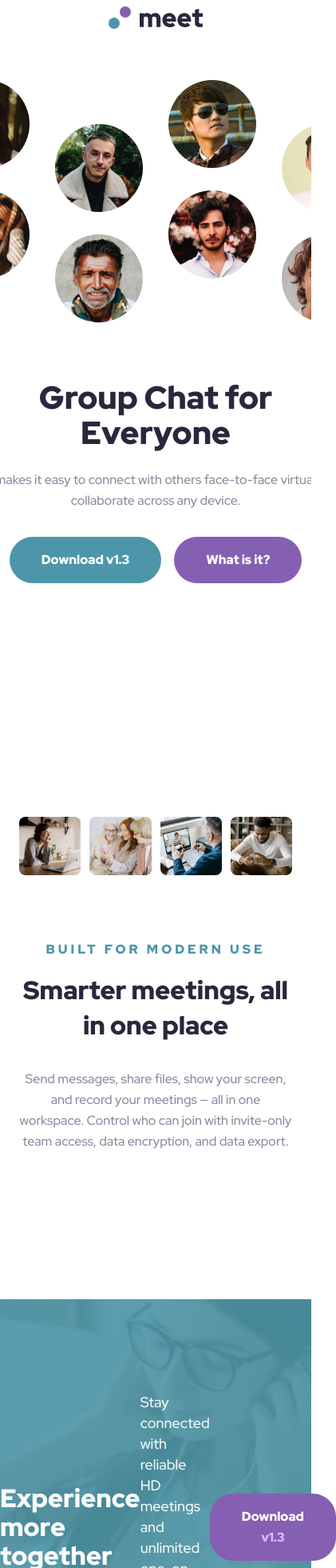
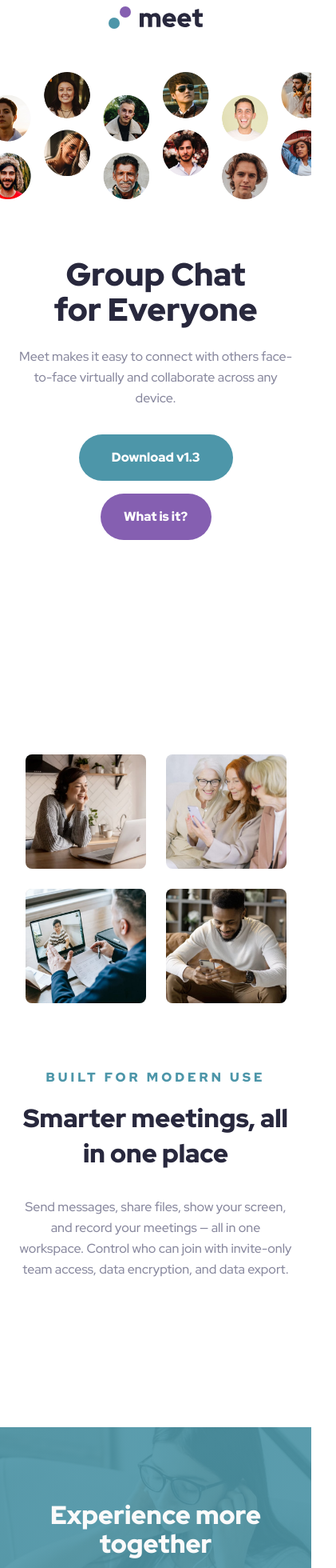
Before and after one commit to ostapyshyn/FM-Meet-landing-page, a React (Create React App) app: page / in a window 390 px wide. Shown: the part 40-2000 px from the top of the page at 80% size, 421 px wide, since content can reach past the window. Built offline with nearby package versions, Linux system fonts and the light colour scheme.

Commit message:
Fix mobile styles

```diff
--- a/src/components/Footer/Footer.module.scss
+++ b/src/components/Footer/Footer.module.scss
@@ -4,6 +4,13 @@
   background: linear-gradient(hsla(192, 37%, 48%, 0.9), hsla(192, 37%, 48%, 0.9)),
     url(../../assets/desktop/image-footer.jpg) no-repeat center center/cover;
   width: 100%;
+  display: flex;
+  align-items: center;
+  justify-content: center;
+  @include mq(500px) {
+    background: linear-gradient(hsla(192, 37%, 48%, 0.9), hsla(192, 37%, 48%, 0.9)),
+      url(../../assets/mobile/image-footer.jpg) no-repeat center center/cover;
+  }
 
   .container {
     display: flex;
@@ -13,15 +20,31 @@
     max-width: 1110px;
     padding-top: 116px;
     padding-bottom: 104px;
+    margin-inline: 40px;
+    width: 100%;
+    @include mq(992px) {
+      flex-direction: column;
+      text-align: center;
+      padding-top: 92px;
+      padding-bottom: 66px;
+    }
+    @include mq(767px) {
+      padding-bottom: 72px;
+    }
+
     h3 {
       font-weight: 900;
       font-size: 40px;
       line-height: 44px;
       color: #fafafa;
       max-width: 350px;
-      @include mq(768px) {
+      @include mq(992px) {
+        margin-bottom: 32px;
+      }
+      @include mq(767px) {
         font-size: 32px;
         line-height: 36px;
+        margin-bottom: 24px;
       }
     }
     p {
@@ -30,6 +53,13 @@
       line-height: 26px;
       color: #fafafa;
       max-width: 350px;
+      @include mq(992px) {
+        margin-bottom: 40px;
+        max-width: 573px;
+      }
+      @include mq(767px) {
+        margin-bottom: 32px;
+      }
     }
     button {
       background: #855fb1;
@@ -38,6 +68,7 @@
       font-size: 16px;
       line-height: 26px;
       color: #ffffff;
+      width: 193px;
       padding-block: 16px;
       padding-inline: 40px;
       span {
--- a/src/components/Header/Header.module.scss
+++ b/src/components/Header/Header.module.scss
@@ -12,7 +12,10 @@
   margin-bottom: 304px;
   overflow: hidden;
   @include mq(992px) {
-    margin-bottom: 233px;
+    margin-bottom: 287px;
+  }
+  @include mq(767px) {
+    margin-bottom: 268px;
   }
   .chat {
     display: flex;
@@ -25,6 +28,7 @@
       height: 303px;
       @include mq(992px) {
         background-image: none;
+        display: none;
       }
     }
     .right_img {
@@ -37,6 +41,7 @@
       box-sizing: content-box;
       @include mq(992px) {
         background-image: none;
+        display: none;
       }
     }
   }
@@ -47,6 +52,10 @@
     align-items: center;
     flex-shrink: 0;
     color: #28283d;
+    @include mq(992px) {
+      flex-shrink: 1;
+      margin-inline: 24px;
+    }
   }
 
   @include mq(992px) {
@@ -57,9 +66,9 @@
     display: none;
     @include mq(992px) {
       display: block;
-      width: 820px;
+      width: auto;
       margin-bottom: 72px;
-      max-width: none;
+      max-width: 110%;
     }
   }
 
@@ -68,6 +77,9 @@
 
     @include mq(992px) {
       margin-bottom: 64px;
+    }
+    @include mq(767px) {
+      margin-bottom: 54px;
     }
   }
 
@@ -85,9 +97,10 @@
       max-width: 339px;
       margin-bottom: 24px;
     }
-    @include mq(768px) {
+    @include mq(767px) {
       font-size: 40px;
       line-height: 44px;
+      max-width: 270px;
     }
   }
   p {
@@ -107,6 +120,7 @@
     background: #4d96a9;
     border-radius: 29px;
     font-weight: 900;
+    width: 193px;
     font-size: 16px;
     line-height: 26px;
     color: #ffffff;
@@ -131,9 +145,15 @@
     :active {
       background-color: #b18bdd;
     }
+    width: 139px;
+    padding-inline: 29px;
   }
   .buttons {
     display: flex;
     gap: 16px;
+    @include mq(767px) {
+      flex-direction: column;
+      align-items: center;
+    }
   }
 }
--- a/src/components/Info/Info.jsx
+++ b/src/components/Info/Info.jsx
@@ -5,23 +5,20 @@ import women from '../../assets/desktop/image-women-videochatting.jpg';
 import men from '../../assets/desktop/image-men-in-meeting.jpg';
 import man from '../../assets/desktop/image-man-texting.jpg';
 
-// import { ReactComponent as Logo } from '../../assets/bg-pattern-2.svg';
-// import Card from '../Card/Card';
-
 const Info = () => {
   return (
     <section className={styles.info}>
       <div className={styles.images}>
-        <div>
+        <div className={styles.image}>
           <img src={woman} alt="woman" />
         </div>
-        <div>
+        <div className={styles.image}>
           <img src={women} alt="women" />
         </div>
-        <div>
+        <div className={styles.image}>
           <img src={men} alt="men" />
         </div>
-        <div>
+        <div className={styles.image}>
           <img src={man} alt="man" />
         </div>
       </div>
--- a/src/components/Info/Info.module.scss
+++ b/src/components/Info/Info.module.scss
@@ -14,14 +14,27 @@
     max-width: 1110px;
     // height: 242px;
     margin-bottom: 80px;
+    align-items: center;
+    align-content: center;
+    justify-content: center;
 
     @include mq(992px) {
       gap: 11px;
+    }
+    @include mq(767px) {
+      gap: 25px;
+      flex-wrap: wrap;
     }
 
     img {
       background: #d8d8d8;
       border-radius: 8px;
+    }
+
+    .image {
+      @include mq(767px) {
+        max-width: 151px;
+      }
     }
   }
 
```
